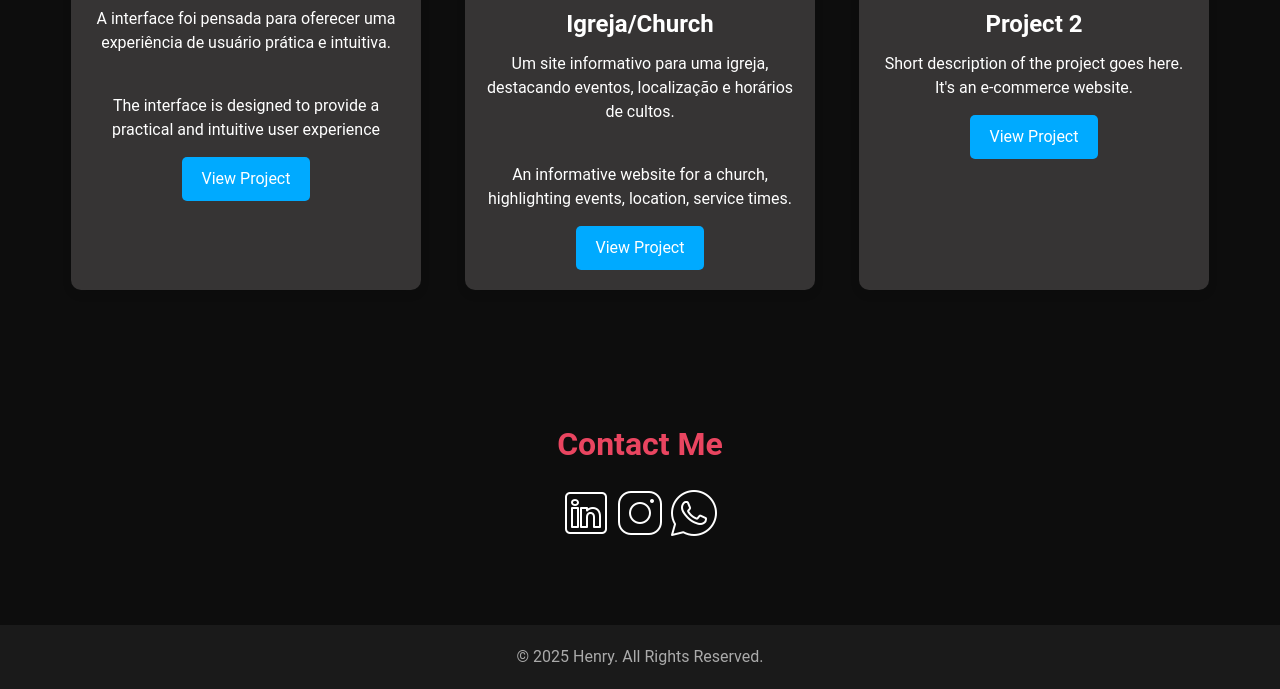
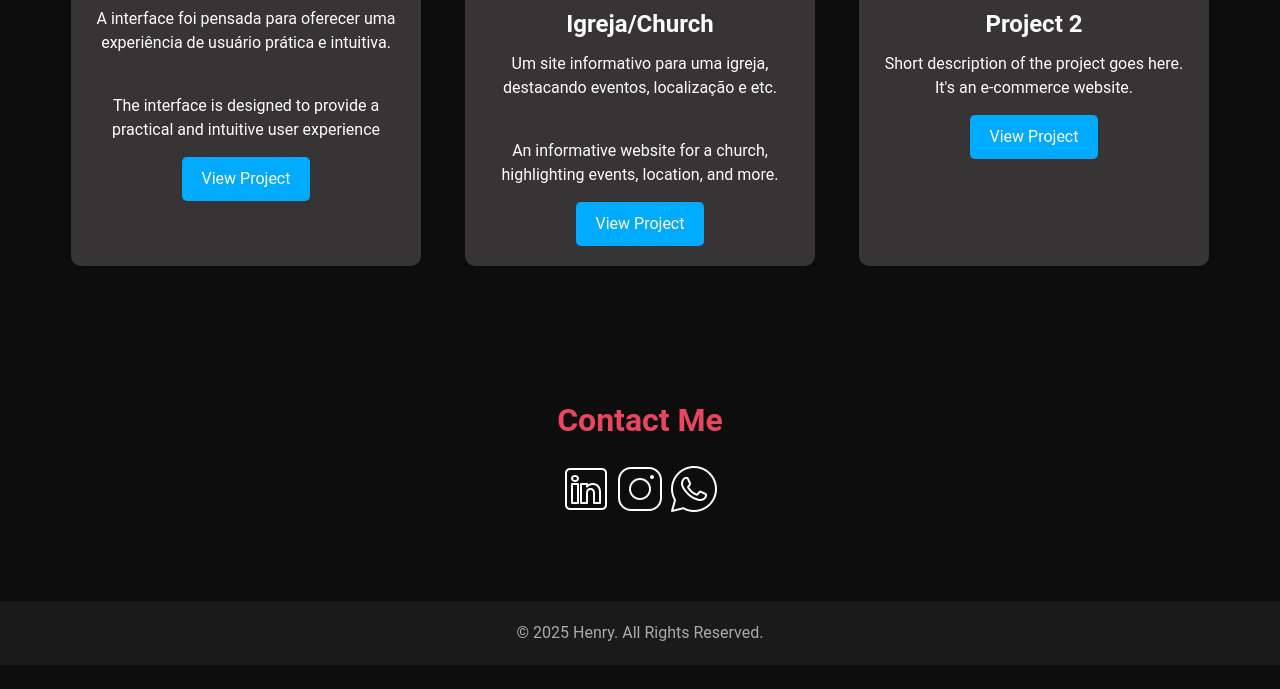
Before and after one commit to henrytatodev/meuportf-lio, a plain HTML site: page index.html in a window 1280 px wide. Shown: the part 1984-2673 px from the top of the page. After the commit the page ends 2649 px from the top, so only its background shows below. Drawn offline with Linux system fonts and the light colour scheme.

Commit message:
Update index.html

```diff
--- a/index.html
+++ b/index.html
@@ -81,9 +81,9 @@
         <div class="project-card">
           <img src="igreja.png" alt="Project 2">
           <h3>Igreja/Church</h3>
-          <p>Um site informativo para uma igreja, destacando eventos, localização e horários de cultos.</p>
+          <p>Um site informativo para uma igreja, destacando eventos, localização e etc.</p>
           <br>
-          <p>An informative website for a church, highlighting events, location, service times.</p>
+          <p>An informative website for a church, highlighting events, location, and more.</p>
           <a href="https://link-to-project2.com" target="_blank" class="btn">View Project</a>
         </div>
         <div class="project-card">
```
